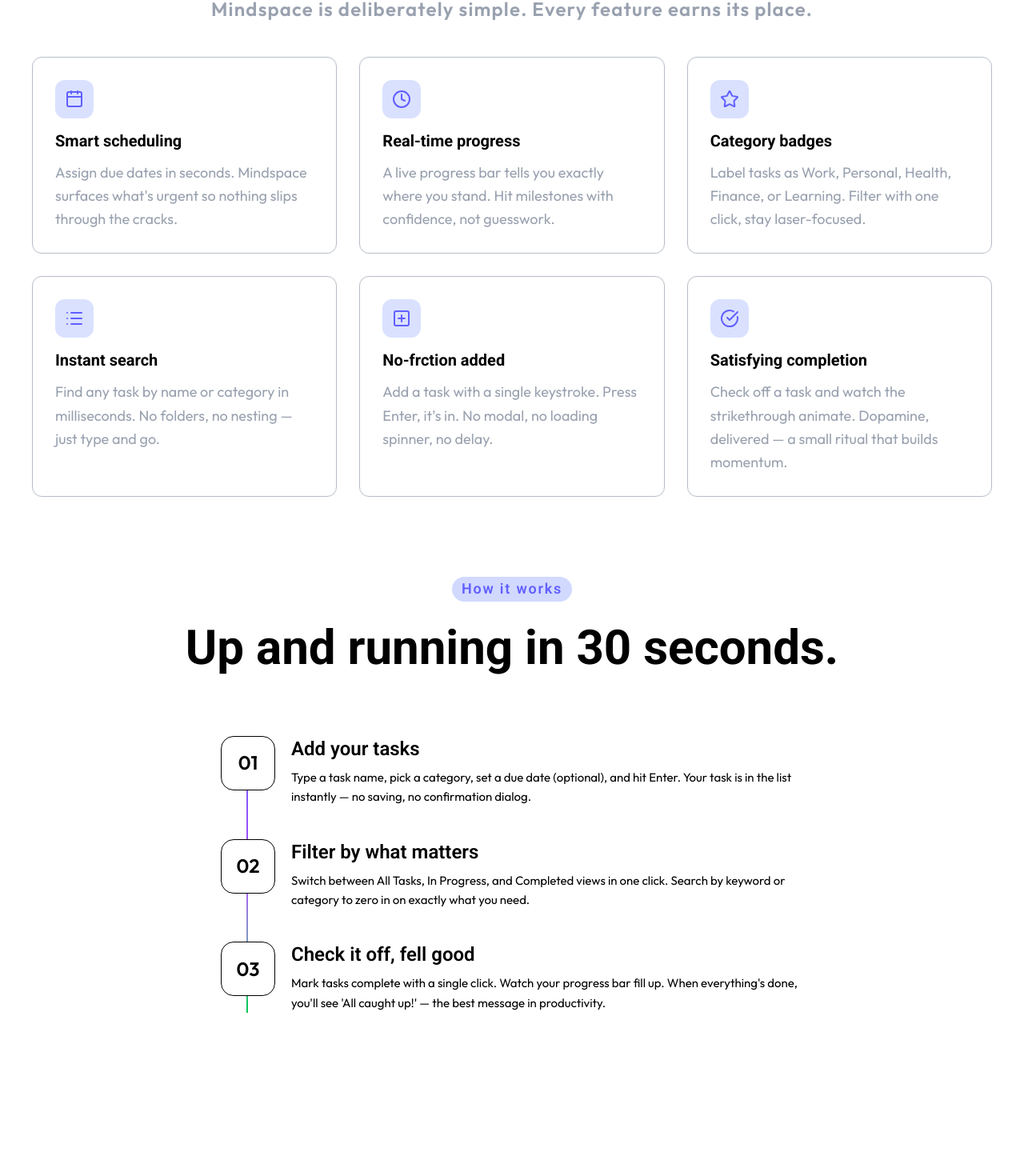
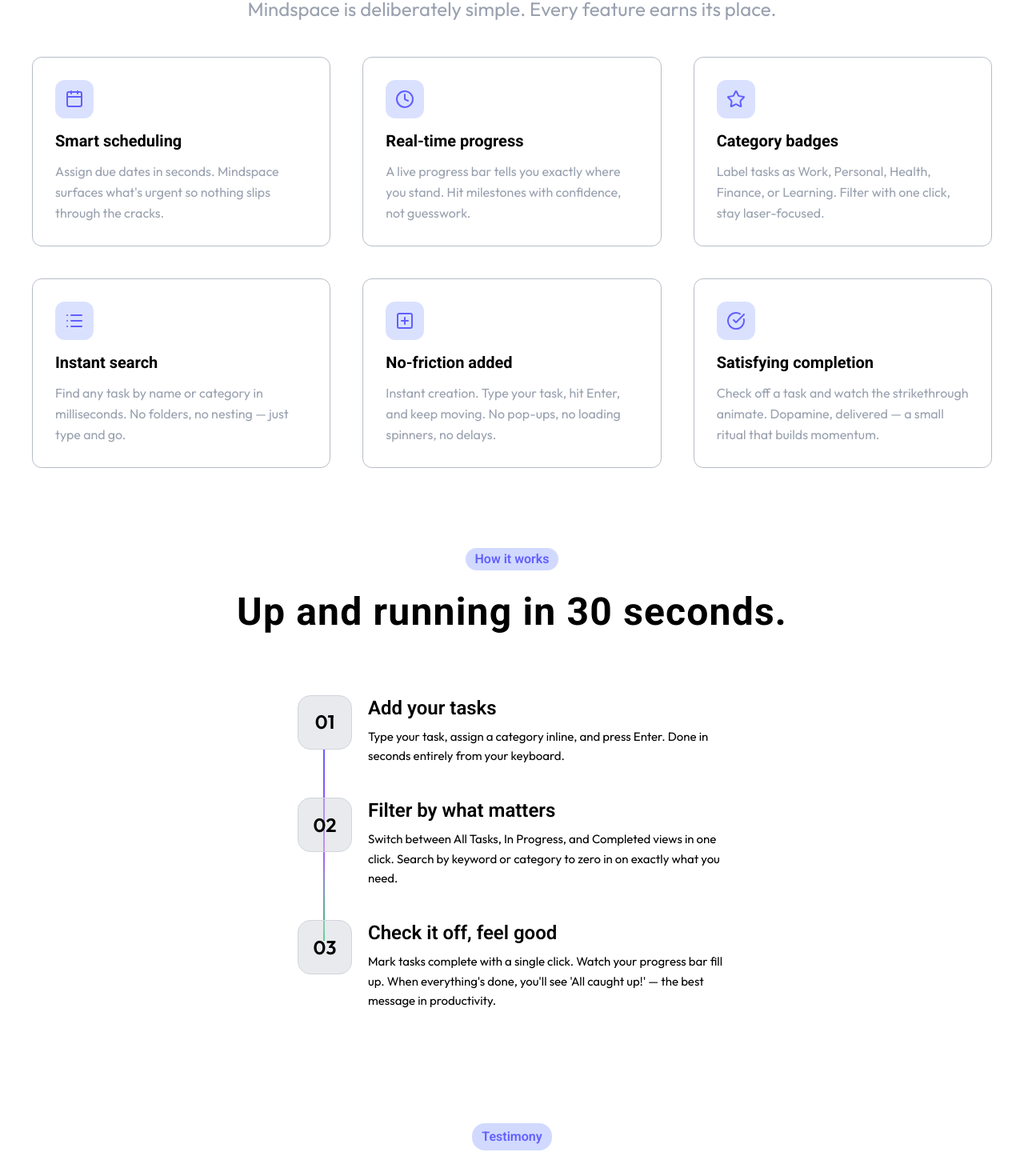
Before and after one commit to Hayorkun/MindSpace, a React (Vite) app: page / in a window 1280 px wide. Shown: the part 1233-2703 px from the top of the page at 80% size. Before the commit the page ends 2579 px from the top, so only its background shows below. Built offline with nearby package versions, Linux system fonts and the light colour scheme.

Commit message:
added: the testimony section

```diff
--- a/src/component/Features.jsx
+++ b/src/component/Features.jsx
@@ -31,8 +31,8 @@ const Feature = () => {
     },
     {
       icon: PlusSquare,
-      title: "No-frction added",
-      desc: "Add a task with a single keystroke. Press Enter, it's in. No modal, no loading spinner, no delay.",
+      title: "No-friction added",
+      desc: "Instant creation. Type your task, hit Enter, and keep moving. No pop-ups, no loading spinners, no delays.",
     },
     {
       icon: CheckCircle,
@@ -52,10 +52,10 @@ const Feature = () => {
         <h1 className="font-heading font-bold mb-3 text-4xl md:text-6xl leading-tight md:max-w-xl text-center">
           Everything you need. Nothing you don't.
         </h1>
-        <p className="text-center tracking-wider text-sm font-semibold md:text-2xl leading-relaxed font-body text-gray-400">
+        <p className="text-center text-sm md:text-2xl leading-relaxed font-body text-gray-400">
           Mindspace is deliberately simple. Every feature earns its place.
         </p>
-        <div className="mt-10 grid gap-7 md:grid-cols-3">
+        <div className="mt-10 grid shrink gap-10 sm:grid-cols-2 md:grid-cols-3">
           {feature.map((f, index) => {
             const Icon = f.icon;
             return (
@@ -69,7 +69,7 @@ const Feature = () => {
                 <h3 className="font-heading leading-tight mb-3 text-xl font-bold">
                   {f.title}
                 </h3>
-                <p className="font-body leading-relaxed text-gray-400 text-lg ">
+                <p className="font-body leading-relaxed text-gray-400 text-base ">
                   {f.desc}
                 </p>
               </div>
--- a/src/component/Hero.jsx
+++ b/src/component/Hero.jsx
@@ -55,7 +55,7 @@ const Hero = () => {
   return (
     <section className="dark:bg-gray-900 dark:text-white py-15">
       <div className="">
-        <div className="md:px-10 px-5 max-w-6xl mx-auto">
+        <div className="md:px-10 px-5 max-w-7xl mx-auto">
           <div className="flex flex-col gap-3 md:flex-row">
             <div className="md:flex-3 mb-5">
               <div className="w-34 h-5 rounded-full flex gap-2 text-xs font-semibold items-center justify-center text-indigo-500 bg-indigo-300/50 dark:bg-indigo-600 dark:text-indigo-200 mb-5 font-body">
--- a/src/component/HowItWorks.jsx
+++ b/src/component/HowItWorks.jsx
@@ -3,7 +3,7 @@ const HowItWorks = () => {
     {
       step: "01",
       title: "Add your tasks",
-      desc: "Type a task name, pick a category, set a due date (optional), and hit Enter. Your task is in the list instantly — no saving, no confirmation dialog.",
+      desc: "Type your task, assign a category inline, and press Enter. Done in seconds entirely from your keyboard.",
     },
     {
       step: "02",
@@ -12,7 +12,7 @@ const HowItWorks = () => {
     },
     {
       step: "03",
-      title: "Check it off, fell good",
+      title: "Check it off, feel good",
       desc: "Mark tasks complete with a single click. Watch your progress bar fill up. When everything's done, you'll see 'All caught up!' — the best message in productivity.",
     },
   ];
@@ -21,23 +21,23 @@ const HowItWorks = () => {
     <section className="py-15 dark:bg-gray-900 dark:text-white">
       <div className="px-5 md:px-10 flex flex-col items-center">
         <div className="py-1 px-3 bg-indigo-300/50 dark:bg-indigo-500 rounded-2xl mb-7">
-          <h3 className="font-heading leading-tight tracking-widest text-lg font-semibold text-indigo-500 dark:text-indigo-200">
+          <h3 className="font-heading leading-tight font-semibold text-indigo-500 dark:text-indigo-200">
             How it works
           </h3>
         </div>
-        <h1 className="font-heading font-bold text-center text-4xl md:text-6xl mb-15">
+        <h1 className="font-heading font-bold text-center text-4xl md:text-5xl tracking-wide mb-15">
           Up and running in 30 seconds.
         </h1>
-        <div className=" relative p-5 max-w-3xl flex flex-col gap-10">
-          <div className="absolute left-13 top-5 bottom-5 w-0.5 bg-linear-to-b from-indigo-500 via-purple-500 to-green-500 -z-10" />
+        <div className=" relative p-5 max-w-5xl flex flex-col gap-10">
+          <div className="absolute left-13 top-22 bottom-27 w-0.5 bg-linear-to-b from-indigo-500 via-purple-500 to-green-500 -z-10" />
           {howItWorks.map((h, i) => (
             <div key={i} className="flex justify-between gap-5">
-              <div className="w-17 h-17 shrink-0 rounded-2xl border bg-white dark:bg-gray-900 flex justify-center items-center">
-                <p className="font-body font-semibold text-2xl leading-relaxed ">
+              <div className="w-17 h-17 shrink-0 rounded-2xl border border-gray-300 dark:bg-gray-900 bg-gray-300/50 flex justify-center items-center">
+                <p className="font-body font-semibold text-2xl leading-relaxed bg-gray-">
                   {h.step}
                 </p>
               </div>
-              <div className="flex flex-col gap-2">
+              <div className="flex flex-col gap-2 max-w-md">
                 <h4 className="font-heading font-semibold text-2xl">
                   {h.title}
                 </h4>
--- /dev/null
+++ b/src/component/Testimony.jsx
@@ -0,0 +1,16 @@
+
+
+const Testimony = () => {
+  return (
+    <section className="py-15 dark:bg-gray-900 dark:text-white">
+      <div className="px-5 md:px10 flex flex-col items-center">
+        <div className="bg-indigo-300/50 dark:bg-indigo-500 py-1 px-3 rounded-2xl mb-7">
+          <h3 className="text-indigo-500 dark:text-indigo-200 font-heading font-semibold leading-relaxed">Testimony</h3>
+        </div>
+
+      </div>
+    </section>
+  )
+}
+
+export default Testimony
--- a/src/page/Landingpage.jsx
+++ b/src/page/Landingpage.jsx
@@ -2,6 +2,7 @@ import Hero from "../component/Hero";
 import Navbar from "../component/Navbar";
 import Feature from "../component/Features";
 import HowItWorks from "../component/HowItWorks";
+import Testimony from "../component/Testimony";
 
 const LandingPage = () => {
   return (
@@ -15,6 +16,10 @@ const LandingPage = () => {
         <section id="#how-it-works">
           <HowItWorks />
         </section>
+        <Testimony/>
+        <section id="pricing">
+
+        </section>
       </main>
     </div>
   );
```
